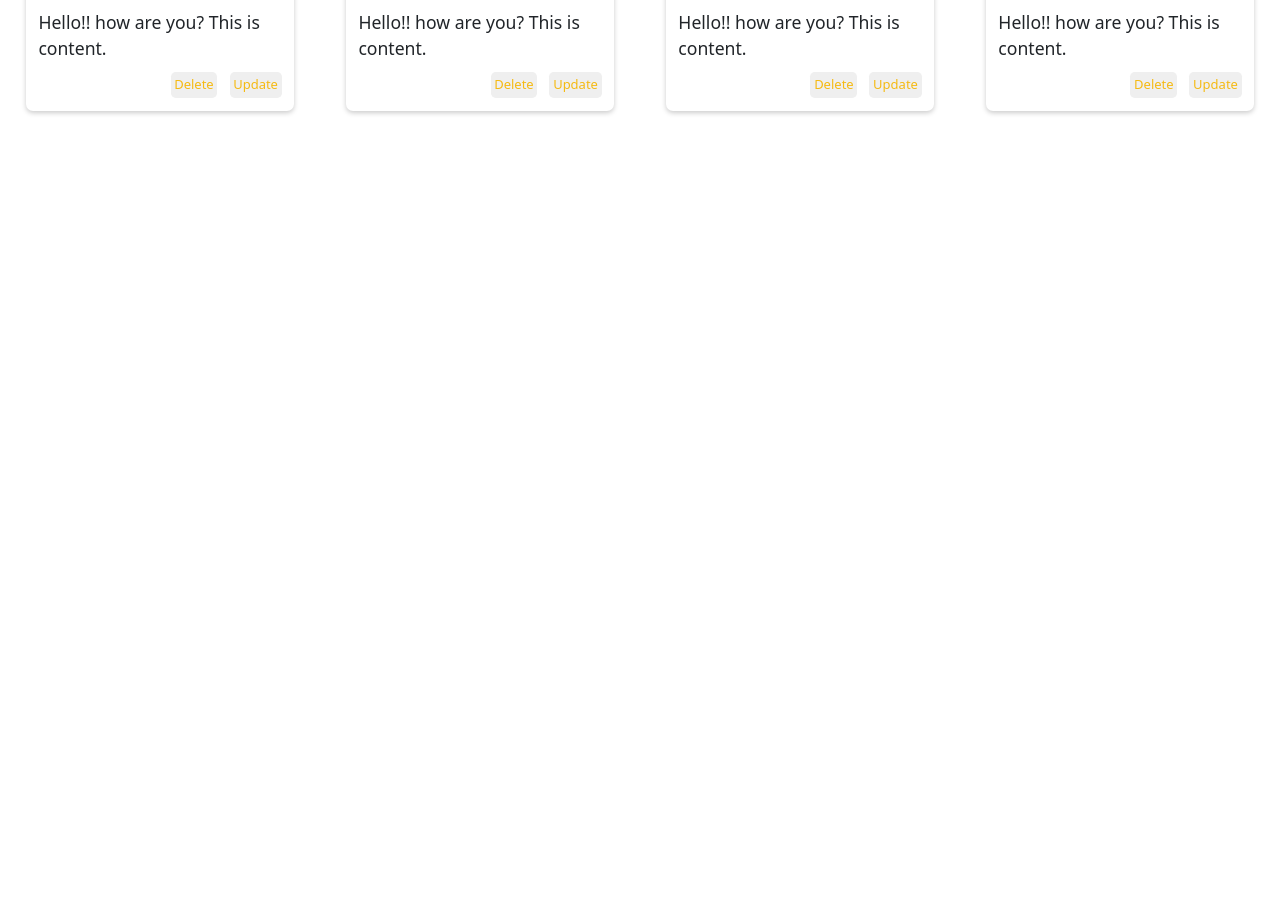
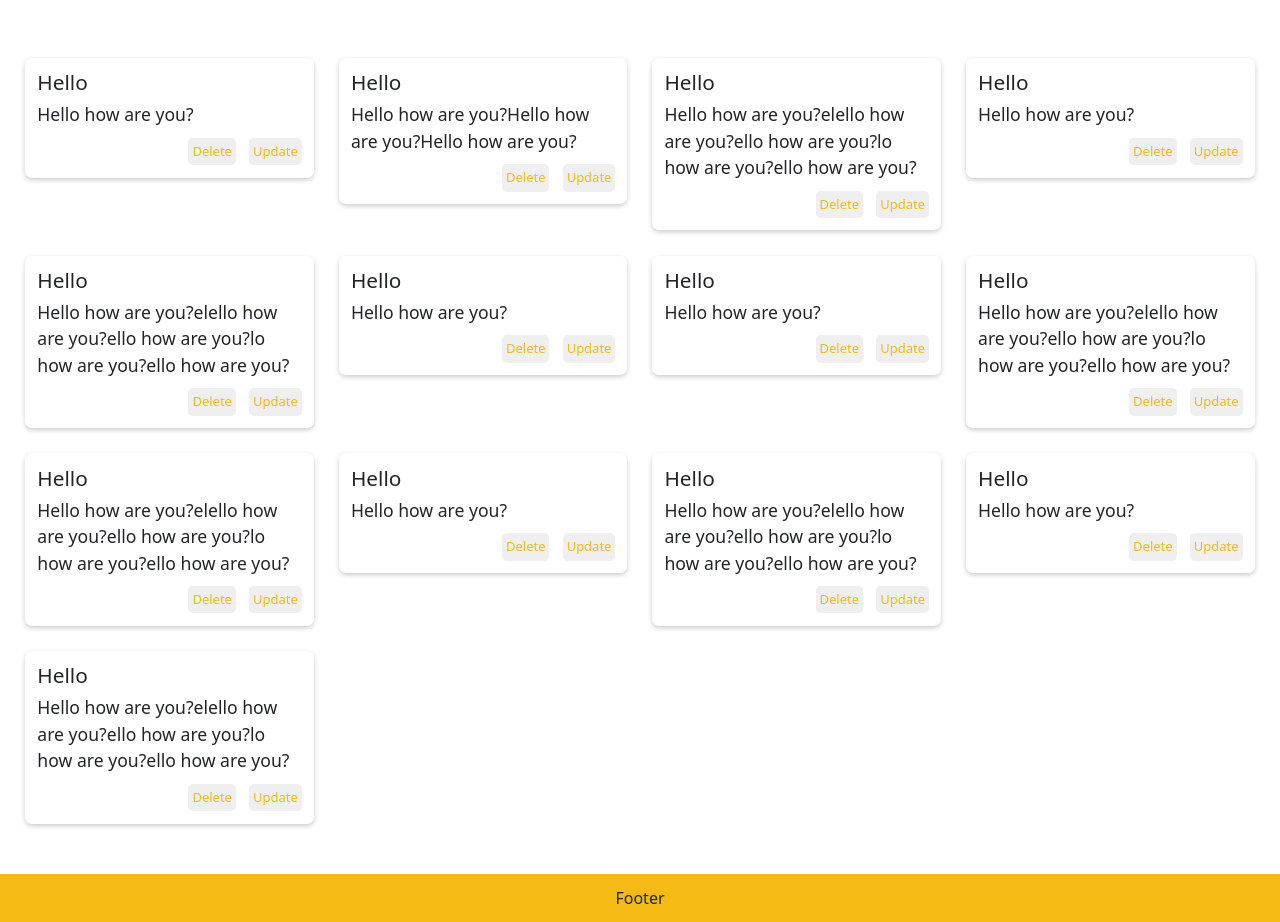
Before and after one commit to tarunboricha/React-Keeper, a React (Create React App) app: page / in a window 1280 px wide. Shown: the part 380-1302 px from the top of the page. Before the commit the page ends 800 px from the top, so only its background shows below. Built offline with nearby package versions, Linux system fonts and the light colour scheme.

Commit message:
UI change

```diff
--- a/src/App.js
+++ b/src/App.js
@@ -2,16 +2,29 @@ import React from "react";
 import Header from "./components/Header"
 import CreateArea from "./components/CreateArea";
 import Note from "./components/Note";
+import Footer from "./components/Footer";
 
 function App() {
   return (
     <div className="App">
       <Header></Header>
       <CreateArea></CreateArea>
-      <Note></Note>
-      <Note></Note>
-      <Note></Note>
-      <Note></Note>
+      <div className="row align-items-start" style={{width:'98%', margin:'0 1%', minHeight:'23vh'}}>
+      <Note t="Hello" c="Hello how are you?"></Note>
+        <Note t="Hello" c="Hello how are you?Hello how are you?Hello how are you?"></Note>
+        <Note t="Hello" c="Hello how are you?elello how are you?ello how are you?lo how are you?ello how are you?"></Note>
+        <Note t="Hello" c="Hello how are you?"></Note>
+        <Note t="Hello" c="Hello how are you?elello how are you?ello how are you?lo how are you?ello how are you?"></Note>
+        <Note t="Hello" c="Hello how are you?"></Note>
+        <Note t="Hello" c="Hello how are you?"></Note>
+        <Note t="Hello" c="Hello how are you?elello how are you?ello how are you?lo how are you?ello how are you?"></Note>
+        <Note t="Hello" c="Hello how are you?elello how are you?ello how are you?lo how are you?ello how are you?"></Note>
+        <Note t="Hello" c="Hello how are you?"></Note>
+        <Note t="Hello" c="Hello how are you?elello how are you?ello how are you?lo how are you?ello how are you?"></Note>
+        <Note t="Hello" c="Hello how are you?"></Note>
+        <Note t="Hello" c="Hello how are you?elello how are you?ello how are you?lo how are you?ello how are you?"></Note>
+      </div>
+      <Footer></Footer>
     </div>
   );
 }
--- /dev/null
+++ b/src/components/Footer.js
@@ -0,0 +1,11 @@
+import React from "react";
+
+function Footer(){
+    return(
+        <div className="footer">
+            Footer
+        </div>
+    );
+}
+
+export default Footer;
--- a/src/components/Note.js
+++ b/src/components/Note.js
@@ -1,10 +1,10 @@
 import React from "react";
 
-function Note() {
+function Note(props) {
     return (
-        <div class="note">
-        <h1>This is title</h1>
-        <p>Hello!! how are you? This is content.</p>
+        <div class="note col-sm-3" style={{width:'23%', maxWidth:'100%'}}>
+        <h1>{props.t}</h1>
+        <p>{props.c}</p>
         <button>Update</button>
         <button>Delete</button>
     </div>
--- a/src/index.css
+++ b/src/index.css
@@ -9,7 +9,7 @@
   justify-content: space-between;
   color: white;
   background-color: #f5ba13;
-  height: 5rem;
+  height: 14vh;
   box-shadow: 0 0 10px 0 rgba(0, 0, 0, 0.3);
   padding: 0 2%;
 }
@@ -32,7 +32,7 @@
 .create-area {
   position: relative;
   width: 38.5%;
-  margin: 3% auto 2% auto;
+  margin: 7vh auto 11.8vh auto;
   padding: 1.5%;
   border-radius: 7px;
   box-shadow: 0 1px 5px rgb(138, 137, 137);
@@ -65,13 +65,12 @@
 }
 
 .note {
-  width: 21%;
   padding: 1%;
   background: #fff;
   border-radius: 7px;
   box-shadow: 0 2px 5px #ccc;
-  margin: 2%;
-  float: left;
+  margin: 2% 1%;
+  /* float: left; */
 }
 
 .note h1 {
@@ -94,3 +93,21 @@
   border-radius: 0.3rem;
   font-size: small;
 }
+
+.footer{
+  margin-top: 2%;
+  display: flex;
+  justify-content: space-evenly;
+  align-items: center;
+  background-color: #f5ba13;
+  height: 3rem;
+}
+
+.footer a{
+  text-decoration: none;
+  color: #fff;
+}
+
+.App{
+  min-height: 100vh;
+}
```
